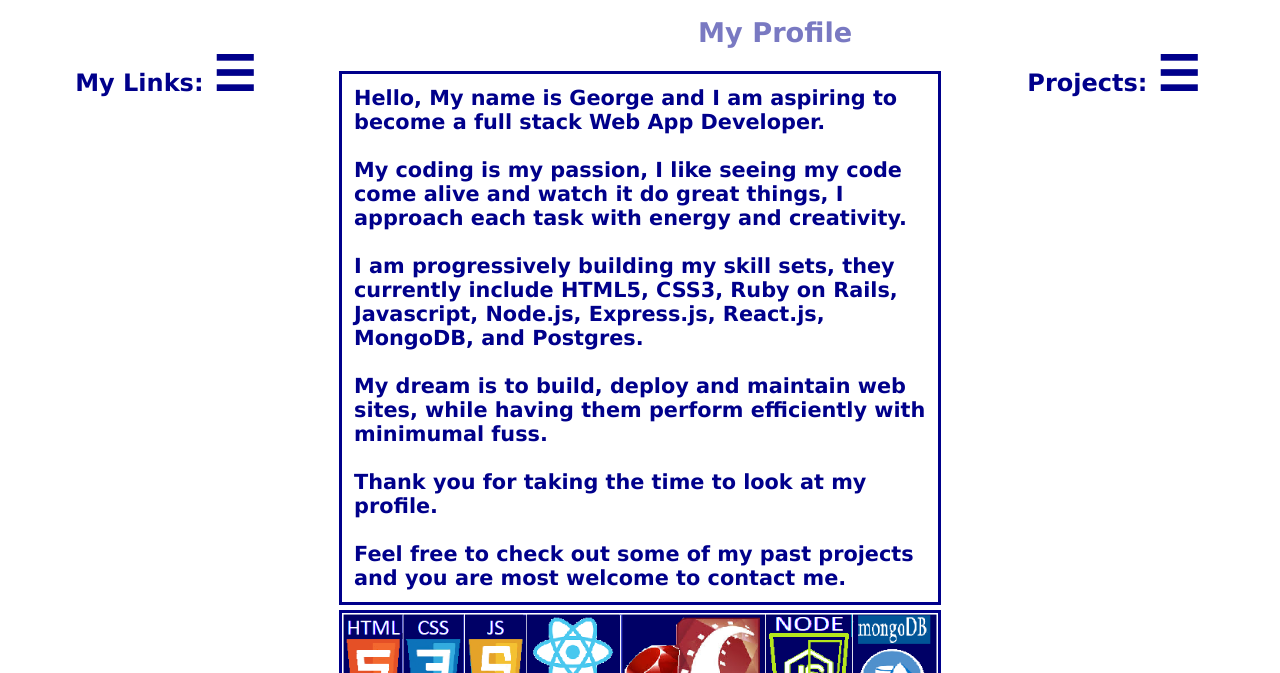
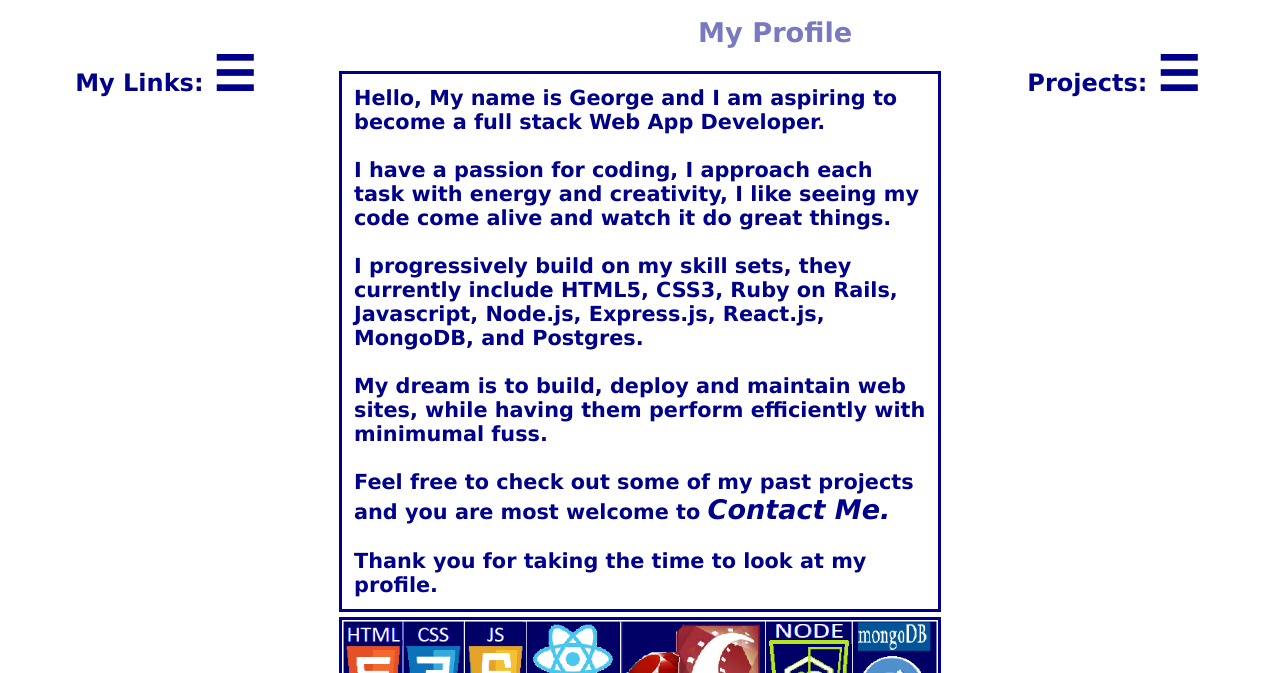
Before and after one commit to george2kra/profile, a plain HTML site: page index.html in a window 1280 px wide. Shown: the part 127-800 px from the top of the page. Drawn offline with nearby package versions, Linux system fonts and the light colour scheme.

Commit message:
changed wording in profile page

```diff
--- a/content.js
+++ b/content.js
@@ -1,7 +1,7 @@
 var twitter = " <li> <a href='https://twitter.com/George2kr' target='_blank'>Twitter</a> </li> "
 var LinkedIn = " <li> <a href='https://www.linkedin.com/in/george-kralevski-8094962/' target='_blank'>LinkedIn</a> </li> "
 var GitHub = " <li> <a href='https://github.com/george2kra' target='_blank'>Github</a> </li> "
-var Contect_Me = " <li> <a href='contactme.html'> Contact Me </li> "
+var Contect_Me = " <li> <a href='contactme.html'> Contact Me</a> </li> "
 var About_Me = " <li> <a href='aboutme.html'> About Me </a> </li> "
 
 var conCatenated =  LinkedIn +
--- a/index.html
+++ b/index.html
@@ -41,18 +41,18 @@
       <p class="profile">
         Hello, My name is George and I am aspiring to become a full stack Web App Developer.
         <br /> <br />
-        My coding is my passion, I like seeing my code come alive and watch it do great things,
-        I approach each task with energy and creativity.
+        I have a passion for coding, I approach each task with energy and creativity, I like seeing my code come alive and watch it do great things.
         <br /> <br />
-        I am progressively building my skill sets, they currently include HTML5, CSS3, Ruby on Rails,
+        I progressively build on my skill sets, they currently include HTML5, CSS3, Ruby on Rails,
         Javascript, Node.js, Express.js, React.js, MongoDB, and Postgres.
         <br /> <br />
         My dream is to build, deploy and maintain web sites, while having them perform efficiently with
         minimumal fuss.
         <br /> <br />
+        Feel free to check out some of my past projects and you are most welcome to
+        <a href='contactme.html'> <em class="profile" > Contact Me.</em></a>
+        <br /> <br />
         Thank you for taking the time to look at my profile.
-        <br /> <br />
-        Feel free to check out some of my past projects and you are most welcome to contact me.
       </p>
       <picture> <img src="images/pgmappicons.png" alt='programming language icons'> </picture>
       <picture>
```
